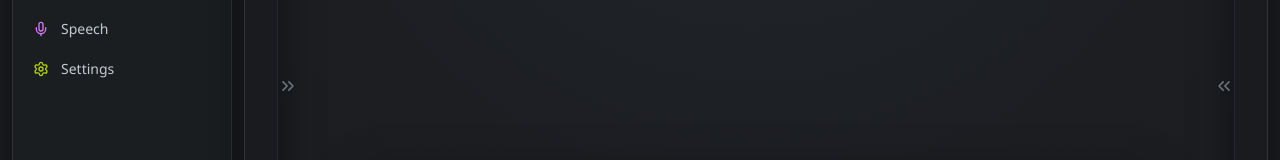
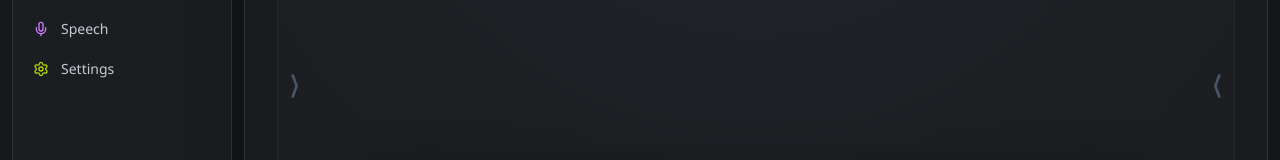
Before and after one commit to dellasclayton/Code, a React app in the folder frontend/: page / in a window 1280 px wide. Shown: the part 314-474 px from the top of the page. Built offline with nearby package versions, Linux system fonts and the light colour scheme; the HTML template or start-up script is replaced by a standard one.

Commit message:
drawers updated

```diff
--- a/frontend/src/pages/Home.tsx
+++ b/frontend/src/pages/Home.tsx
@@ -6,8 +6,6 @@ import {
   AlignRight,
   Bold,
   ChevronDown,
-  ChevronsLeft,
-  ChevronsRight,
   Code,
   Highlighter,
   Italic,
@@ -21,6 +19,8 @@ import {
   Undo2,
 } from 'lucide-react'
 
+import arrowLeft from '@/assets/arrow-left.png'
+import arrowRight from '@/assets/arrow-right.png'
 import { cn } from '@/lib/utils'
 
 type ToolbarButtonProps = {
@@ -54,13 +54,14 @@ function HomePage() {
   return (
     <div className="relative flex h-full w-full overflow-hidden">
       <div
-        className="pointer-events-none absolute inset-y-6 left-0 z-10 flex"
+        className="pointer-events-none absolute inset-y-0 left-0 z-10 flex"
         style={{ width: leftDrawerWidth }}
       >
         <div
           className={cn(
             'pointer-events-auto h-full w-full rounded-2xl border border-[#2d3138] bg-[#191c21]',
-            'shadow-[0_20px_45px_rgba(0,0,0,0.4)] transition-transform duration-300 ease-out'
+            leftOpen && 'shadow-[0_20px_45px_rgba(0,0,0,0.4)]',
+            'transition-transform duration-300 ease-out'
           )}
           style={{
             transform: `translateX(${leftOpen ? 0 : -leftDrawerWidth}px)`,
@@ -78,14 +79,16 @@ function HomePage() {
           type="button"
           aria-label={leftOpen ? 'Collapse left drawer' : 'Expand left drawer'}
           onClick={() => setLeftOpen((value) => !value)}
-          className="pointer-events-auto absolute left-0 top-1/2 z-20 text-[#6c737c] transition-colors hover:text-[#d6dde5]"
+          className="pointer-events-auto absolute left-0 top-1/2 z-20 transition-transform duration-300 ease-out"
           style={{
             transform: `translate(${leftOpen ? leftDrawerWidth : 0}px, -50%)`,
           }}
         >
-          <ChevronsRight
+          <img
+            src={arrowRight}
+            alt=""
             className={cn(
-              'h-5 w-5 transition-transform duration-300 ease-out',
+              'h-8 w-8 transition-transform duration-300 ease-out',
               leftOpen && 'rotate-180'
             )}
           />
@@ -95,13 +98,14 @@ function HomePage() {
       <div className="flex-1" />
 
       <div
-        className="pointer-events-none absolute inset-y-6 right-0 z-10 flex justify-end"
+        className="pointer-events-none absolute inset-y-0 right-0 z-10 flex justify-end"
         style={{ width: rightDrawerWidth }}
       >
         <div
           className={cn(
             'pointer-events-auto h-full w-full rounded-2xl border border-[#2d3138] bg-[#191c21]',
-            'shadow-[0_20px_45px_rgba(0,0,0,0.4)] transition-transform duration-300 ease-out'
+            rightOpen && 'shadow-[0_20px_45px_rgba(0,0,0,0.4)]',
+            'transition-transform duration-300 ease-out'
           )}
           style={{
             transform: `translateX(${rightOpen ? 0 : rightDrawerWidth}px)`,
@@ -121,14 +125,16 @@ function HomePage() {
           type="button"
           aria-label={rightOpen ? 'Collapse right drawer' : 'Expand right drawer'}
           onClick={() => setRightOpen((value) => !value)}
-          className="pointer-events-auto absolute right-0 top-1/2 z-20 text-[#6c737c] transition-colors hover:text-[#d6dde5]"
+          className="pointer-events-auto absolute right-0 top-1/2 z-20 transition-transform duration-300 ease-out"
           style={{
             transform: `translate(${rightOpen ? -rightDrawerWidth : 0}px, -50%)`,
           }}
         >
-          <ChevronsLeft
+          <img
+            src={arrowLeft}
+            alt=""
             className={cn(
-              'h-5 w-5 transition-transform duration-300 ease-out',
+              'h-8 w-8 transition-transform duration-300 ease-out',
               rightOpen && 'rotate-180'
             )}
           />
```
